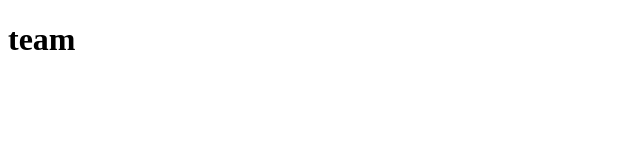
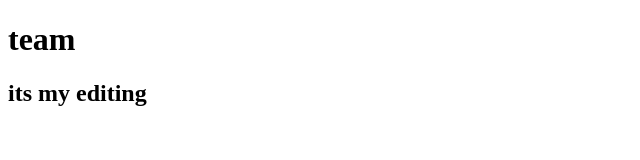
Before and after one commit to octocat-fury/A-s-gang, a plain HTML site: page team.html in a window 1280 px wide. Shown: the whole page, without its empty margins (0-640 px from the left). Drawn offline with Linux system fonts and the light colour scheme.

Commit message:
i am commiting it now

```diff
--- a/team.html
+++ b/team.html
@@ -7,6 +7,7 @@
 <body>
 
     <h1>team</h1>
+    <h2>its my editing</h2>
 
 </body>
 </html>
```
